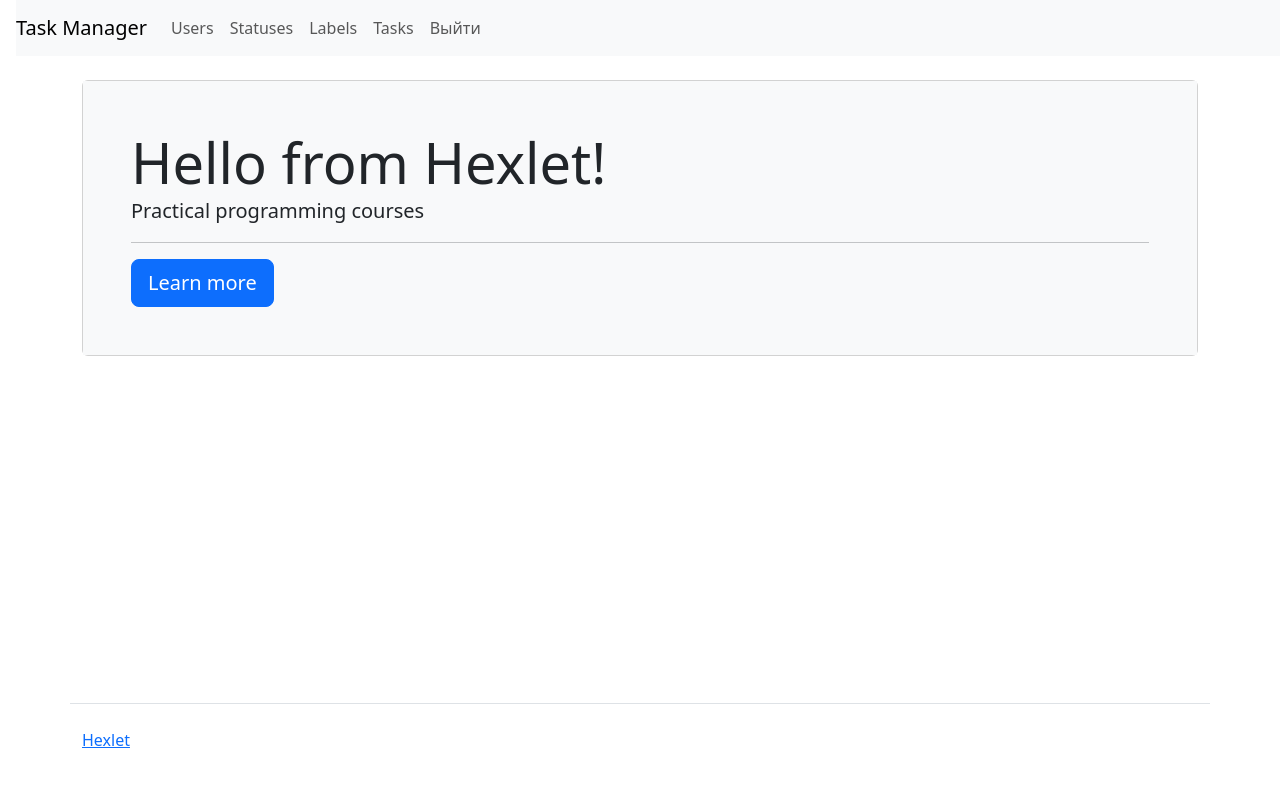
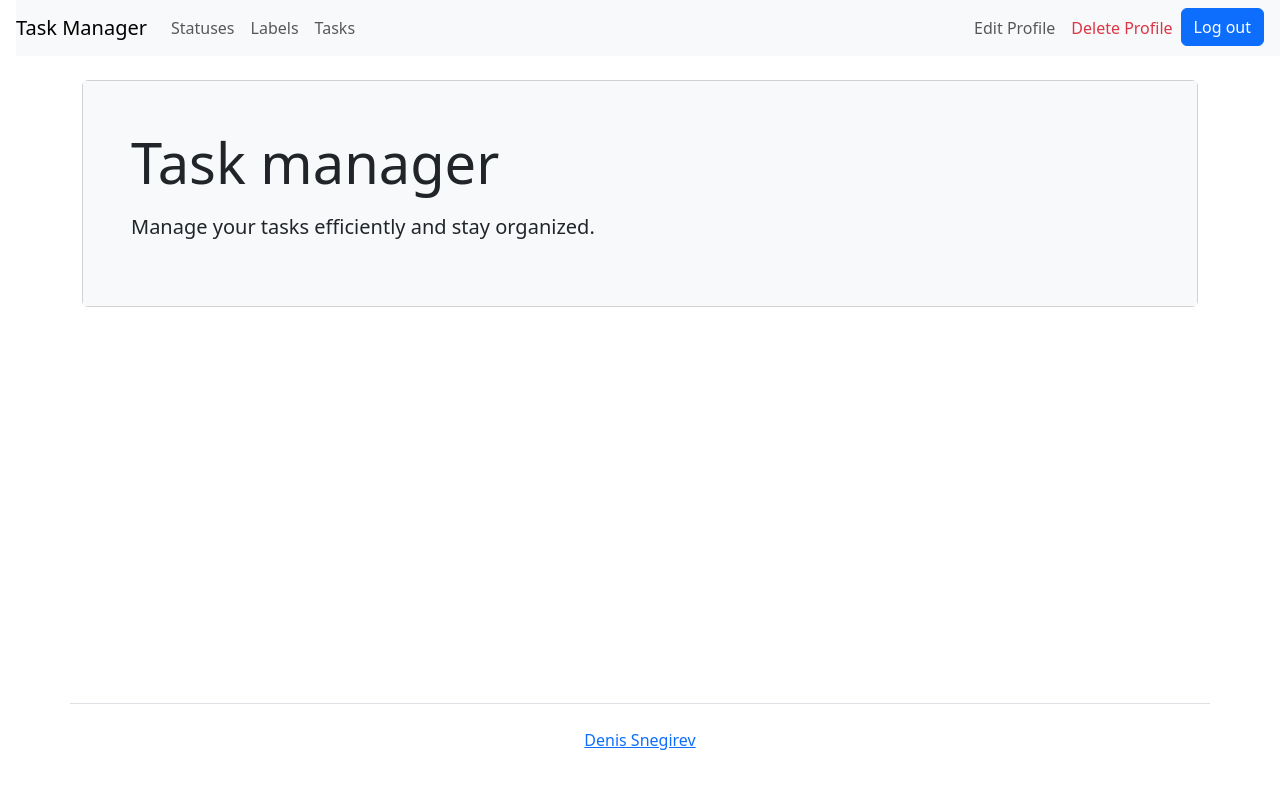
Before and after one commit to snegirevdv/Task-Manager, a Django app: page / in a window 1280 px wide. Run offline with Django 5.2, Linux system fonts and the light colour scheme; a user stored in the database is signed in; some libraries are stand-ins or nearby versions.

Commit message:
Update templates

```diff
--- a/task_manager/settings.py
+++ b/task_manager/settings.py
@@ -95,10 +95,10 @@ USE_I18N = True
 USE_L10N = True
 USE_TZ = True
 
-LANGUAGE_CODE = "ru"
+LANGUAGE_CODE = "en"
 
 LANGUAGES = [
-    ("ru", "Russian"),
+    ("en", "English"),
 ]
 
 LOCALE_PATHS = [
--- a/task_manager/templates/base.html
+++ b/task_manager/templates/base.html
@@ -1,7 +1,7 @@
 {% load i18n %}
 
 <!DOCTYPE html>
-<html lang="ru-ru">
+<html lang="en-us">
   <head>
     <meta name="viewport" content="width=device-width, initial-scale=1, shrink-to-fit=no" />
     <title>{% trans 'Task Manager' %}</title>
@@ -15,5 +15,6 @@
       ...
     {% endblock %}
     {% include 'includes/footer.html' %}
+    {% bootstrap_javascript %}
   </body>
 </html>
--- a/task_manager/templates/includes/footer.html
+++ b/task_manager/templates/includes/footer.html
@@ -1,7 +1,7 @@
 {% load i18n %}
 
 <footer>
-  <div class="container my-5 pt-4 border-top">
-    <a target="_blank" href="https://ru.hexlet.io">Hexlet</a>
+  <div class="container my-5 pt-4 border-top text-center">
+    <a href="https://task-manager.snegirev.dev">Denis Snegirev</a>
   </div>
 </footer>
--- a/task_manager/templates/includes/header.html
+++ b/task_manager/templates/includes/header.html
@@ -5,10 +5,7 @@
   <a class="navbar-brand" href="/">{% trans 'Task Manager' %}</a>
   <button class="navbar-toggler" data-bs-toggle="collapse" data-bs-target="#navbarToggleExternalContent"><span class="navbar-toggler-icon"></span></button>
   <div class="collapse navbar-collapse" id="navbarToggleExternalContent">
-    <ul class="navbar-nav mr-auto">
-      <li class="nav-item">
-        <a class="nav-link" href="{% url 'users:list' %}">{% trans 'Users' %}</a>
-      </li>
+    <ul class="navbar-nav me-auto">
       {% if request.user.is_authenticated %}
         <li class="nav-item">
           <a class="nav-link" href="{% url 'statuses:list' %}">{% trans 'Statuses' %}</a>
@@ -19,11 +16,21 @@
         <li class="nav-item">
           <a class="nav-link" href="{% url 'tasks:list' %}">{% trans 'Tasks' %}</a>
         </li>
+      {% endif %}
+    </ul>
+    <ul class="navbar-nav ms-auto pe-3">
+      {% if request.user.is_authenticated %}
         <li class="nav-item">
-          <form action="{% url 'logout' %}" method="post">
+          <a class="nav-link" href="{% url 'users:update' request.user.pk %}">{% trans 'Edit Profile' %}</a>
+        </li>
+        <li class="nav-item">
+          <a class="nav-link text-danger" href="{% url 'users:delete' request.user.pk %}">{% trans 'Delete Profile' %}</a>
+        </li>
+        <li class="nav-item">
+          <form action="{% url 'logout' %}" method="post" class="d-inline">
             {% csrf_token %}
             {% trans 'Log out' as logout %}
-            <input class="btn nav-link" type="submit" value="{{ logout }}" />
+            <input class="btn btn-primary" type="submit" value="{{ logout }}" />
           </form>
         </li>
       {% else %}
@@ -31,7 +38,7 @@
           <a class="nav-link" href="{% url 'login' %}">{% trans 'Log In' %}</a>
         </li>
         <li class="nav-item">
-          <a class="nav-link" href="{% url 'users:create' %}">{% trans 'Register' %}</a>
+          <a class="btn btn-primary ms-2" href="{% url 'users:create' %}">{% trans 'Sign Up' %}</a>
         </li>
       {% endif %}
     </ul>
--- a/task_manager/templates/index.html
+++ b/task_manager/templates/index.html
@@ -9,13 +9,11 @@
     <div class="card">
       <div class="card-body p-5 bg-light">
         <div class="display-4">
-          {% trans 'Hello from Hexlet!' %}
+          {% trans 'Task manager' %}
         </div>
-        <p class="lead">
-          {% trans 'Practical programming courses' %}
+        <p class="lead mt-3">
+          {% trans 'Manage your tasks efficiently and stay organized.' %}
         </p>
-        <hr />
-        <a class="btn btn-primary btn-lg" href="https://ru.hexlet.io">{% trans 'Learn more' %}</a>
       </div>
     </div>
   </div>
```
Also changed, not shown: pyproject.toml (+4 -5 lines), task_manager/core/tests/test_env.py (+1 -0 lines), task_manager/templates/users/list.html (deleted, +0 -42 lines), .github/workflows/README.md (deleted), .github/workflows/hexlet-check.yml (deleted), .github/workflows/main.yml (renamed from .github/workflows/check.yml), README.md, locale/en/LC_MESSAGES/django.po (added), task_manager/locale/ru/LC_MESSAGES/django.po (deleted), 5 other files.
